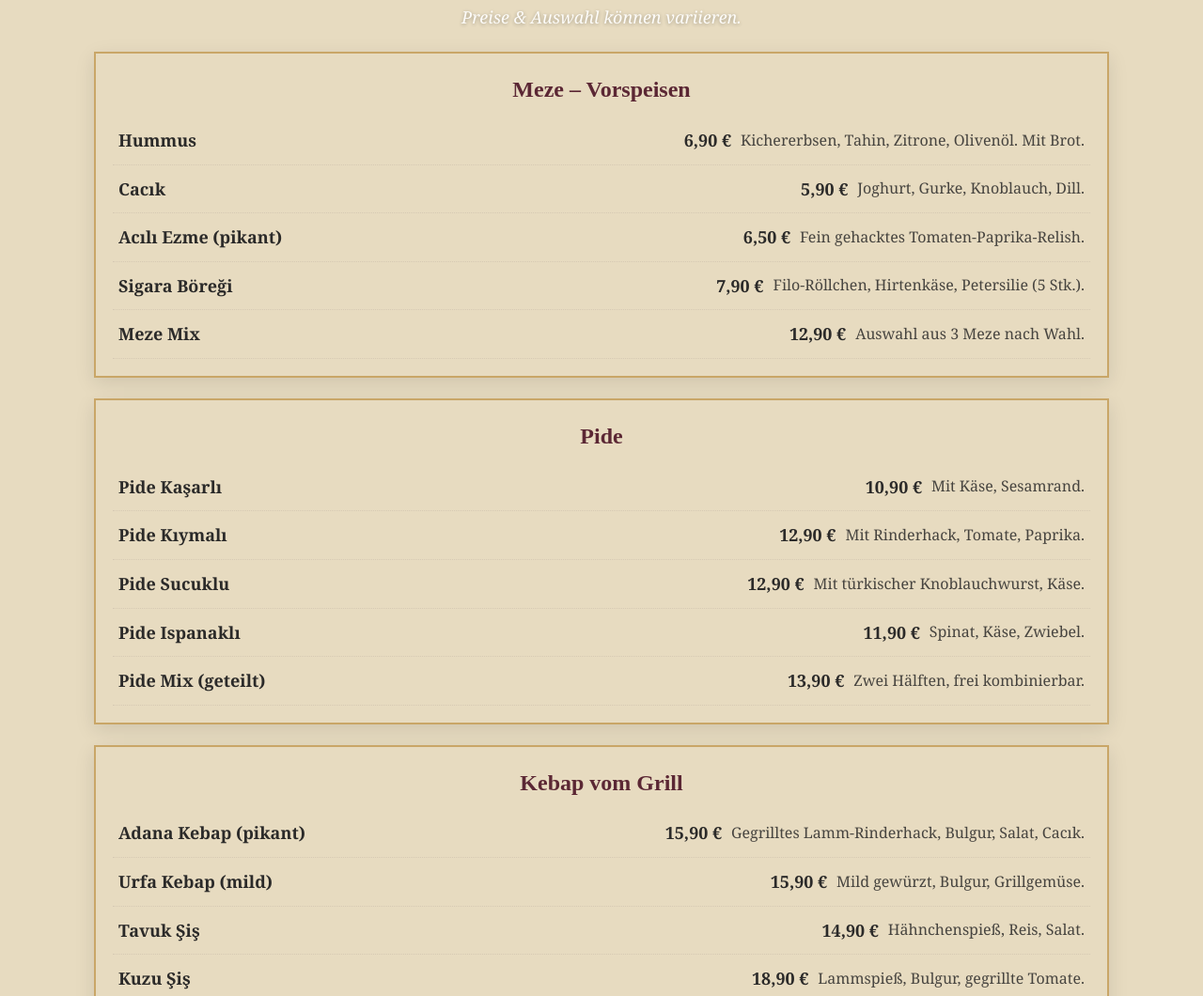
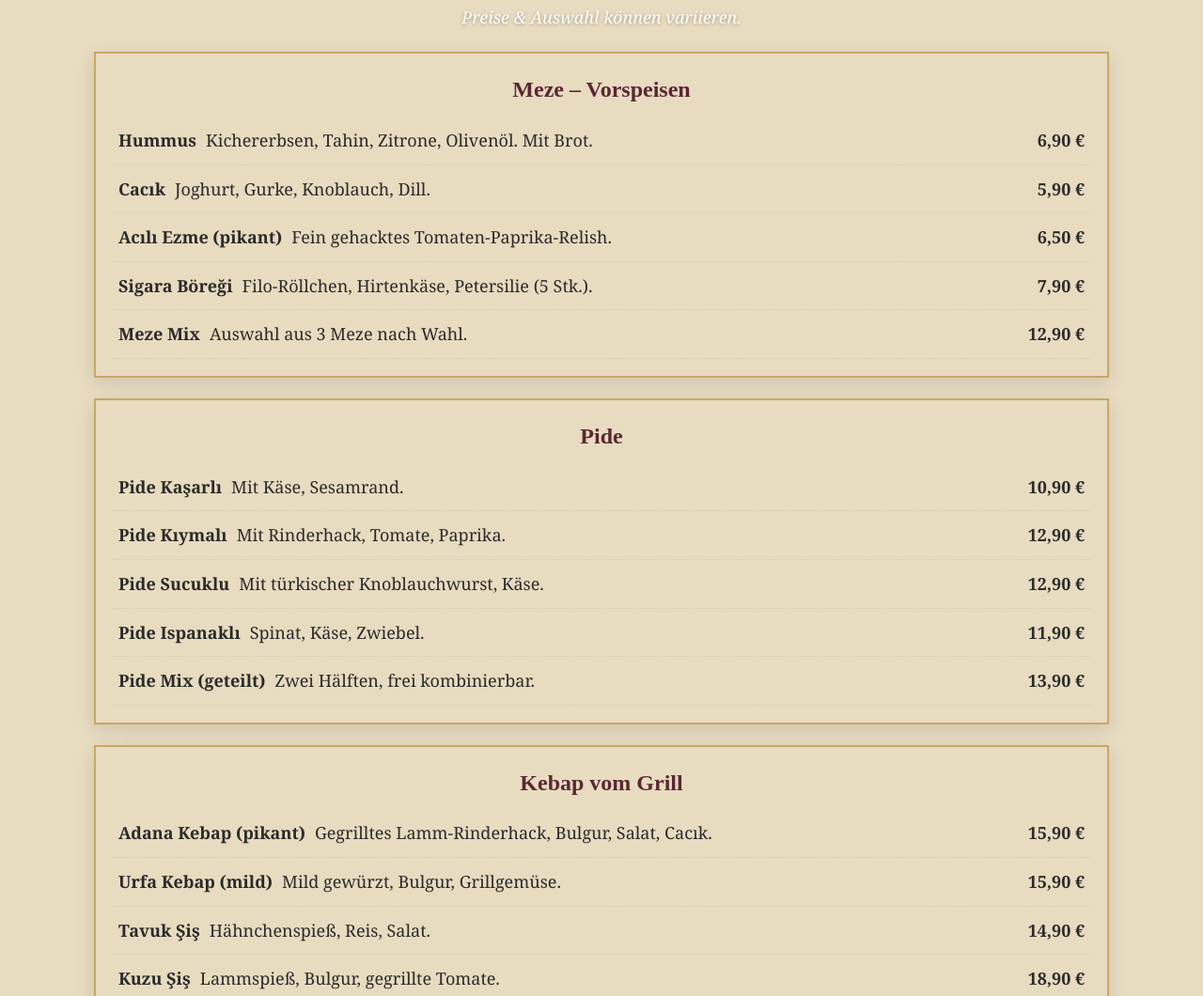
Before and after one commit to asmali-konak/demo, a plain HTML site: page index.html in a window 1280 px wide. Shown: the part 885-1945 px from the top of the page at 94% size. Drawn offline with nearby package versions, Linux system fonts and the light colour scheme.

Commit message:
Update index.html

```diff
--- a/index.html
+++ b/index.html
@@ -65,7 +65,7 @@
   <section id="kontakt">
     <div class="container frame">
       <h2 class="section-title">Reservierung & Kontakt</h2>
-      <div class="section-sub">Wir freuen uns auf euch.</div>
+    <div class="section-sub">Wir freuen uns auf euch.</div>
       <p class="center" id="contact-block"><!-- auto --></p>
       <ul class="hours" id="hours-list"><!-- auto --></ul>
       <p class="center" style="margin-top:18px"><a class="cta" href="#top">Nach oben</a></p>
@@ -142,7 +142,7 @@
     <div class="ppx-brandbar">Powered by <strong>AI Elements</strong> ✨</div>
   </div>
 
-  <!-- Scripts: EmailJS zuerst, dann Bot-Loader -->
+  <!-- Scripts -->
   <script defer src="https://cdn.jsdelivr.net/npm/@emailjs/browser@3/dist/email.min.js"></script>
   <script defer src="bot/loader.js"
           data-ppx-loader
@@ -154,30 +154,30 @@
   <script>
   (function () {
     const on = (fn) => document.readyState !== 'loading' ? fn() : document.addEventListener('DOMContentLoaded', fn);
-    const $ = (s) => document.querySelector(s);
+    const $  = (s) => document.querySelector(s);
 
     on(() => {
       // CTA öffnet Bot
       const cta = $('#cta-open-bot');
       if (cta) cta.addEventListener('click', (e) => {
         e.preventDefault();
-        const launch = $('#ppx-launch');
-        if (launch) launch.click();
+        const launch = $('#ppx-launch'); if (launch) launch.click();
       });
 
       // JSON laden (unabhängig vom Bot)
       fetch('bot-data/bot.json?v=7', {cache:'no-store'})
         .then(r => r.ok ? r.json() : Promise.reject(r.status))
         .then((PPX) => {
+          const c = (PPX && PPX.cfg) || {};
+
           // Kontakt
-          const c = (PPX && PPX.cfg) || {};
           const contact = $('#contact-block');
           if (contact) {
             const telText = c.phone || '';
             const telHref = 'tel:' + (telText || '').replace(/\s+/g,'');
-            const mail = c.email || '';
-            const addr = c.address || '';
-            const maps = 'https://www.google.com/maps/search/?api=1&query=' + encodeURIComponent(addr);
+            const mail    = c.email || '';
+            const addr    = c.address || '';
+            const maps    = 'https://www.google.com/maps/search/?api=1&query=' + encodeURIComponent(addr);
             contact.innerHTML =
               'Telefon: <strong><a href="'+telHref+'">'+telText+'</a></strong><br>' +
               'WhatsApp: <strong><a href="'+telHref+'">'+telText+'</a></strong><br>' +
@@ -192,18 +192,22 @@
             ).join('');
           }
 
-          // Speisekarte
-          const menuWrap = $('#menu-auto');
-          if (menuWrap && PPX.dishes) {
-            const order = (c.menuOrder) || [];
+          // Speisekarte: Name (bold) + Info (normal) inline, Preis rechts
+          const wrap = $('#menu-auto');
+          if (wrap && PPX.dishes) {
+            const order  = c.menuOrder || [];
             const titles = {
               meze: 'Meze – Vorspeisen', pide: 'Pide', kebap: 'Kebap vom Grill',
               guevec: 'Güveç & Ofengerichte', vegetarisch: 'Vegetarisch',
               beilagen: 'Beilagen', getraenke: 'Getränke', desserts: 'Desserts'
             };
             const fmtItem = (d) =>
-              '<li><span class="name">'+d.name+'</span><span class="dots"></span><span class="price">'+d.price+'</span>' +
-              (d.info ? '<div class="info small">'+d.info+'</div>' : '') + '</li>';
+              '<li class="dish">'+
+                '<span class="name">'+d.name+'</span>'+
+                (d.info ? '<span class="info"> '+d.info+'</span>' : '')+
+                '<span class="dots" aria-hidden="true"></span>'+
+                '<span class="price">'+d.price+'</span>'+
+              '</li>';
             const renderCat = (key) => {
               const list = PPX.dishes[key] || [];
               if (!list.length) return '';
@@ -212,13 +216,12 @@
                      '<ul class="menu-list">'+ list.map(fmtItem).join('') + '</ul>' +
                      '</div>';
             };
-            menuWrap.innerHTML = order.map(renderCat).join('');
+            wrap.innerHTML = order.map(renderCat).join('');
           }
         })
         .catch(() => {
-          // Fallback: Hinweis, falls bot.json nicht geladen werden konnte
-          const menuWrap = $('#menu-auto');
-          if (menuWrap) menuWrap.innerHTML = '<p class="center small">Speisekarte derzeit nicht verfügbar.</p>';
+          const wrap = document.querySelector('#menu-auto');
+          if (wrap) wrap.innerHTML = '<p class="center small">Speisekarte derzeit nicht verfügbar.</p>';
         });
 
       // Cookie Consent (unverändert)
```
